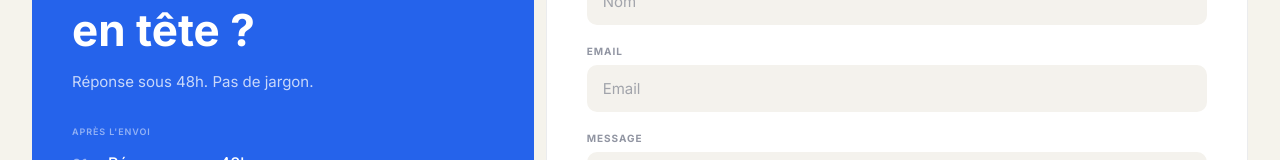
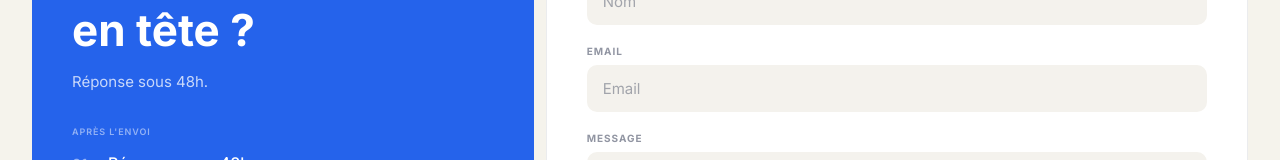
Before and after one commit to mathc28/Portfolio3, a Next.js app: page / in a window 1280 px wide. Shown: the part 5069-5229 px from the top of the page. Built offline with nearby package versions, Linux system fonts and the light colour scheme.

Commit message:
modifs txt contact

```diff
--- a/src/components/contact/Section.tsx
+++ b/src/components/contact/Section.tsx
@@ -91,7 +91,7 @@ export function ContactSection() {
               Une idée<br />en tête ?
             </h3>
             <p className="contact-desc">
-              Réponse sous 48h. Pas de jargon.
+              Réponse sous 48h.
             </p>
 
             <div className="contact-process">
```
